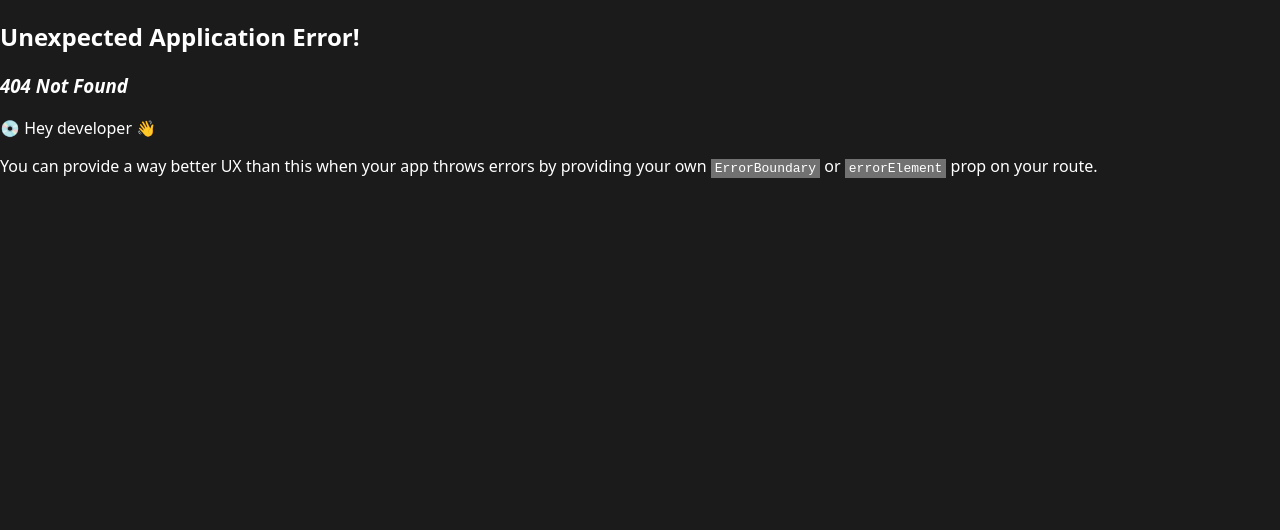
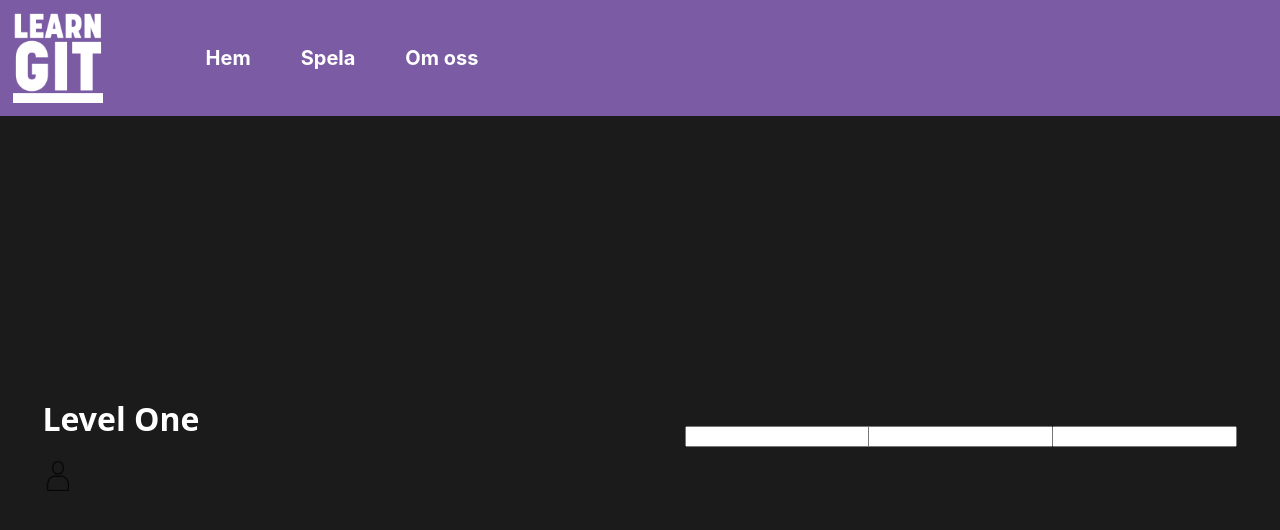
Before and after one commit to juliacarlberg/git-game-app, a React (Vite) app: page /level-one in a window 1280 px wide. Before the commit this address had no page. Shown: the top 530 px of the page. Built offline with nearby package versions, Linux system fonts and the light colour scheme.

Commit message:
(feat): started working with level one

```diff
--- a/src/index.scss
+++ b/src/index.scss
@@ -1 +1,2 @@
 @use "./style/Home.scss";
+@use "./style/Levels.scss";
--- a/src/main.tsx
+++ b/src/main.tsx
@@ -6,6 +6,7 @@ import "./index.scss";
 import { AboutUsPage } from "./pages/AboutUsPage";
 import { GamePage } from "./pages/GamePage";
 import Home from "./pages/Home";
+import { LevelOne } from "./pages/levels/LevelOne";
 
 const router = createBrowserRouter([
   {
@@ -20,6 +21,10 @@ const router = createBrowserRouter([
     path: "/aboutus",
     element: <AboutUsPage></AboutUsPage>,
   },
+  {
+    path: "/level-one",
+    element: <LevelOne></LevelOne>,
+  },
 ]);
 
 ReactDOM.createRoot(document.getElementById("root")!).render(
--- /dev/null
+++ b/src/pages/levels/LevelOne.tsx
@@ -0,0 +1,30 @@
+import { Header } from "../../components/Header";
+
+export const LevelOne = () => {
+  return (
+    <>
+      <Header></Header>
+      <div className="game-root">
+        <div className="level-presentation">
+          <div className="character-and-description">
+            <h1>Level One</h1>
+            <img src="src\assets\person-244.png" />
+          </div>
+        </div>
+        <div className="game">
+          <div>
+            <input></input>
+          </div>
+          <div>
+            <input></input>
+          </div>
+          <div>
+            <input></input>
+          </div>
+        </div>
+        <div className="terminal"></div>
+        <div className="playable-cards"></div>
+      </div>
+    </>
+  );
+};
--- /dev/null
+++ b/src/style/Levels.scss
@@ -0,0 +1,23 @@
+.game-root {
+  display: flex;
+  flex-direction: row;
+  justify-content: center;
+  align-items: center;
+  flex-wrap: wrap;
+  height: 80vh;
+
+  .level-presentation {
+    width: 50%;
+    display: flex;
+  }
+
+  .game {
+    display: flex;
+    justify-content: center;
+    align-items: center;
+
+    div {
+      width: 33%;
+    }
+  }
+}
```
Also changed, not shown: src/assets/person-244.png (added), 1 other file (tests, documents, lock files or other folders).
